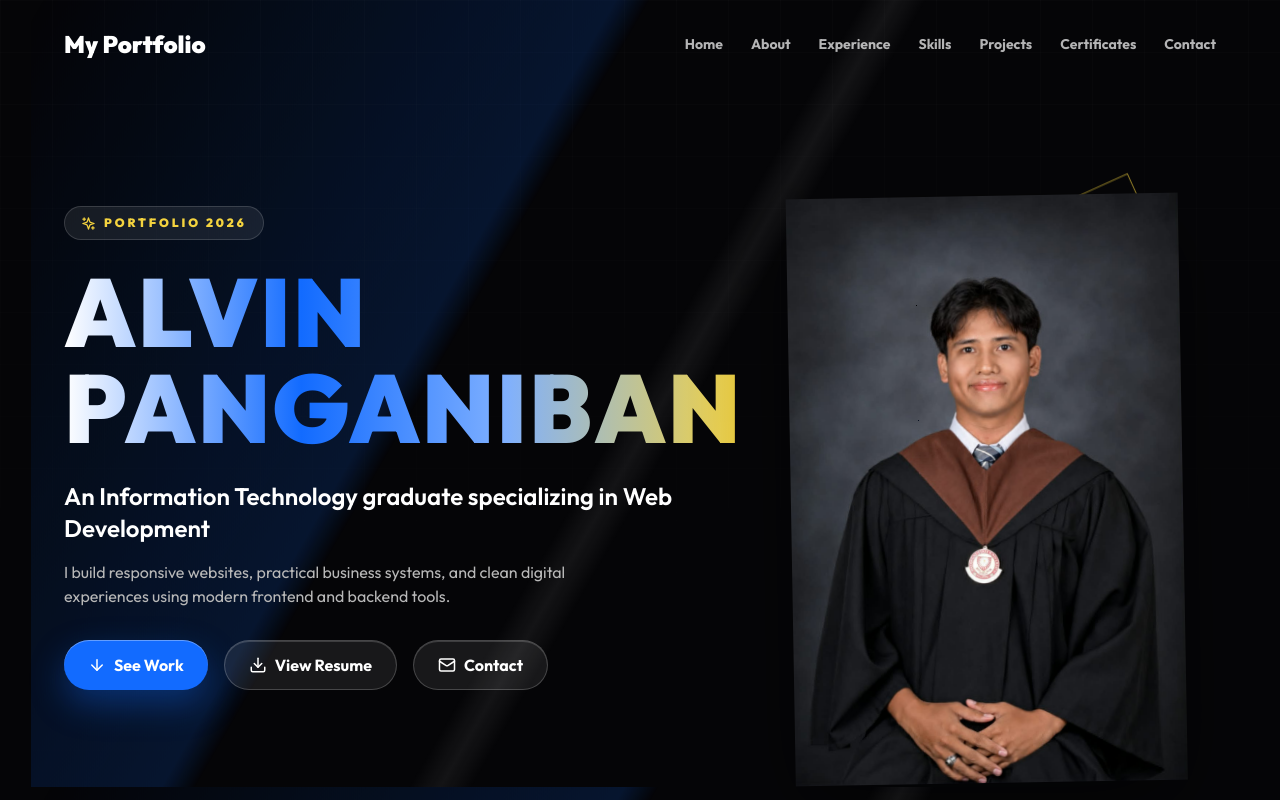
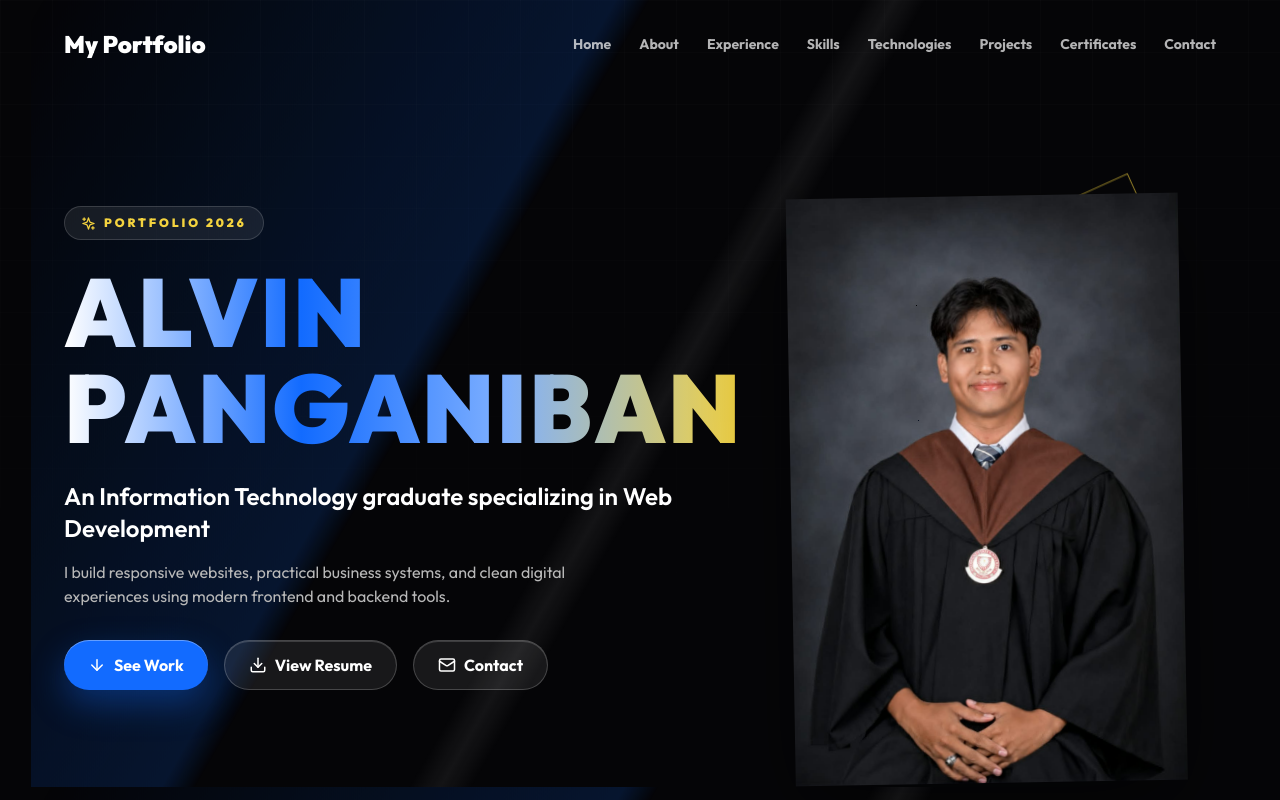
Before and after one commit to vingit40-bit/myportfolio, a React (Vite) app: page / in a window 1280 px wide. Shown: the top 800 px of the page. Built offline with nearby package versions, Linux system fonts and the light colour scheme.

Commit message:
Update Navbar.jsx

```diff
--- a/src/components/Navbar.jsx
+++ b/src/components/Navbar.jsx
@@ -18,6 +18,7 @@ const Navbar = () => {
     { name: 'About', href: '#about' },
     { name: 'Experience', href: '#experience' },
     { name: 'Skills', href: '#skills' },
+    { name: 'Technologies', href: '#technologies' },
     { name: 'Projects', href: '#projects' },
     { name: 'Certificates', href: '#certificates' },
     { name: 'Contact', href: '#contact' },
```
